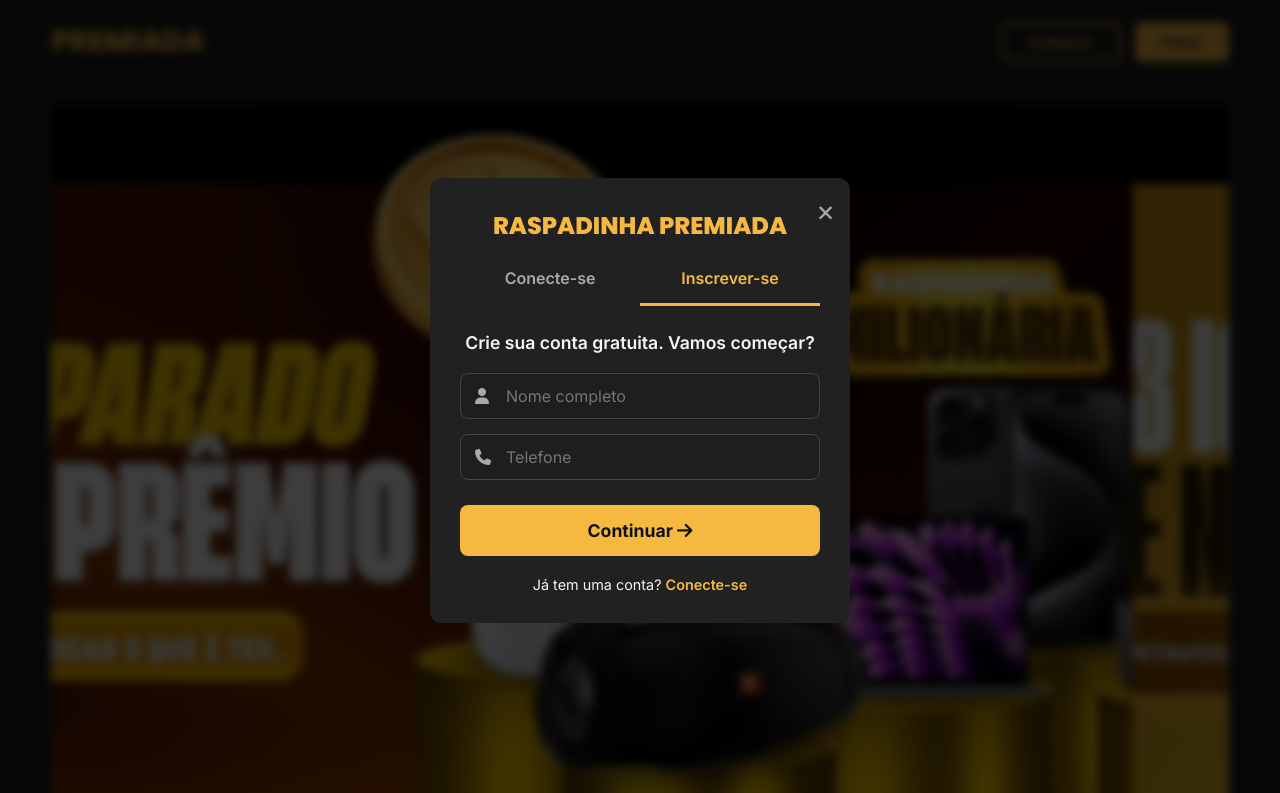
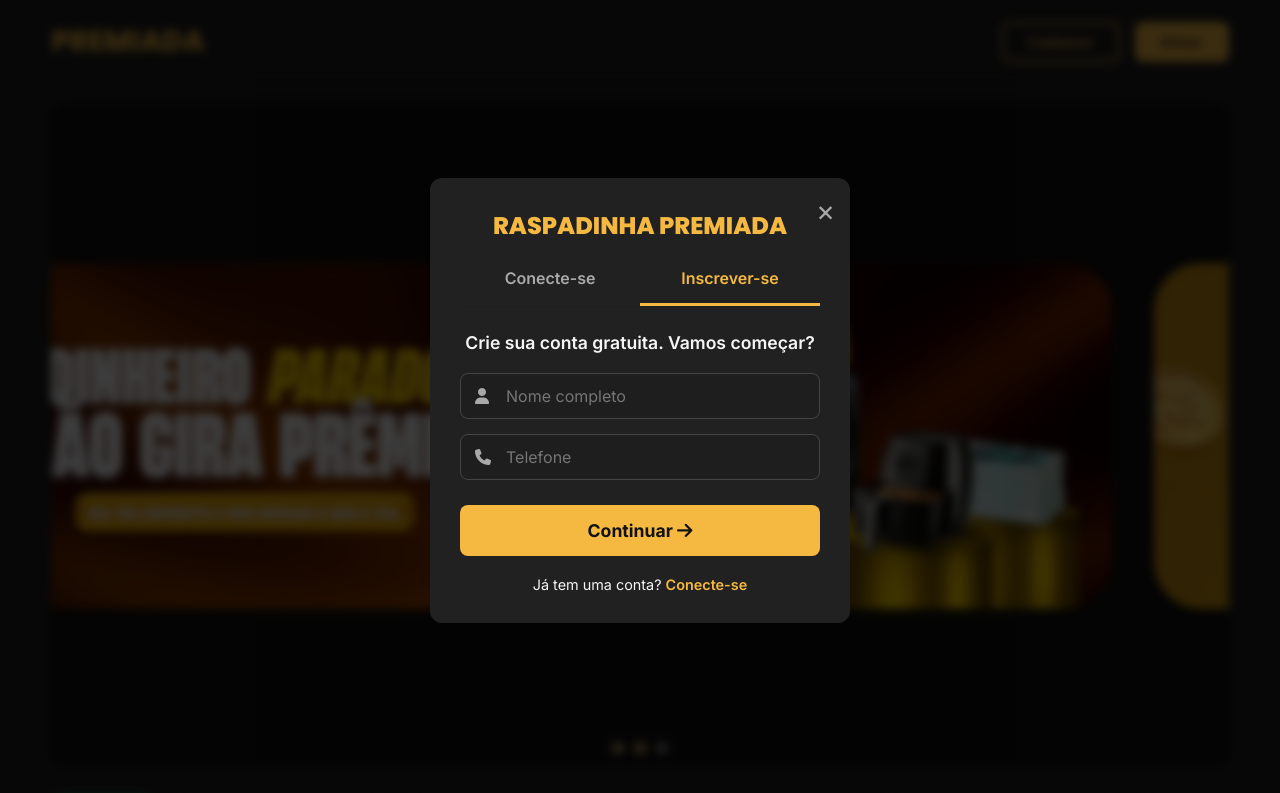
Before and after one commit to Bielseba/raspadinhadasorte, a plain HTML site: page index.html in a window 1280 px wide. Shown: the top 793 px of the page. Drawn offline with Linux system fonts and the light colour scheme.

Commit message:
Update index.html

```diff
--- a/index.html
+++ b/index.html
@@ -94,37 +94,30 @@
         /* --- CARROSSEL E SEÇÃO AO VIVO --- */
         .carousel-container {
             width: 100%;
-    height: 100vh; /* Banner ocupa toda a tela no desktop */
-    border-radius: 0; /* Tela cheia não precisa de borda arredondada */
-    margin-bottom: 0;
+            border-radius: 15px;
+            margin-bottom: 30px;
             overflow: hidden;
             position: relative;
-    background: #000;
+            /* Deixar o CSS controlar a altura por aspecto, para evitar jumps no mobile */
+            aspect-ratio: 16 / 9;
+            background: #0f0f0f;
         }
-
-/* No mobile, mantém um formato mais alto porém não tela cheia */
+        /* Em telas menores, um banner mais alto favorece o "contain" sem barras minúsculas */
         @media (max-width: 768px) {
-    .carousel-container {
-        height: auto;
-        aspect-ratio: 4 / 3;
-        border-radius: 15px;
-        margin-bottom: 30px;
+            .carousel-container { aspect-ratio: 4 / 3; }
         }
-}
-
         .carousel-track {
             display: flex;
             transition: transform 0.5s ease-in-out;
-    height: 100%;
+            height: 100%; /* Importante para que os slides e imagens ocupem toda a altura do container */
         }
-
         .carousel-slide {
             min-width: 100%;
             flex-shrink: 0;
             height: 100%;
             position: relative;
+            background: #0f0f0f;
         }
-
         .carousel-slide img {
             position: absolute;
             inset: 0;
@@ -132,20 +125,11 @@
             width: 100%;
             height: 100%;
             display: block;
-    object-fit: cover; /* Preenche tela no desktop */
+            object-fit: contain; /* MOSTRAR TODA A IMAGEM */
             pointer-events: none;
             -webkit-user-drag: none;
             user-select: none;
         }
-
-/* No mobile, mostra a imagem inteira sem cortar */
-@media (max-width: 768px) {
-    .carousel-slide img {
-        object-fit: contain;
-        background-color: #000;
-    }
-}
-
         .carousel-dots {
             position: absolute;
             bottom: 12px;
@@ -155,7 +139,6 @@
             gap: 10px;
             z-index: 2;
         }
-
         .carousel-dot {
             width: 12px;
             height: 12px;
@@ -166,12 +149,7 @@
             cursor: pointer;
             transition: background-color var(--transition-speed), transform var(--transition-speed);
         }
-
-.carousel-dot.active {
-    background-color: var(--primary-gold);
-    transform: scale(1.05);
-}
-
+        .carousel-dot.active { background-color: var(--primary-gold); transform: scale(1.05); }
 
         .live-winners-section { display: flex; margin-bottom: 40px; }
         .live-tag { background-color: var(--green-live); padding: 20px; border-radius: 10px; font-weight: 700; text-align: center; align-self: stretch; flex-shrink: 0; display: flex; align-items: center; gap: 10px; }
```
Lines whose indentation alone changed are shown as unchanged.
